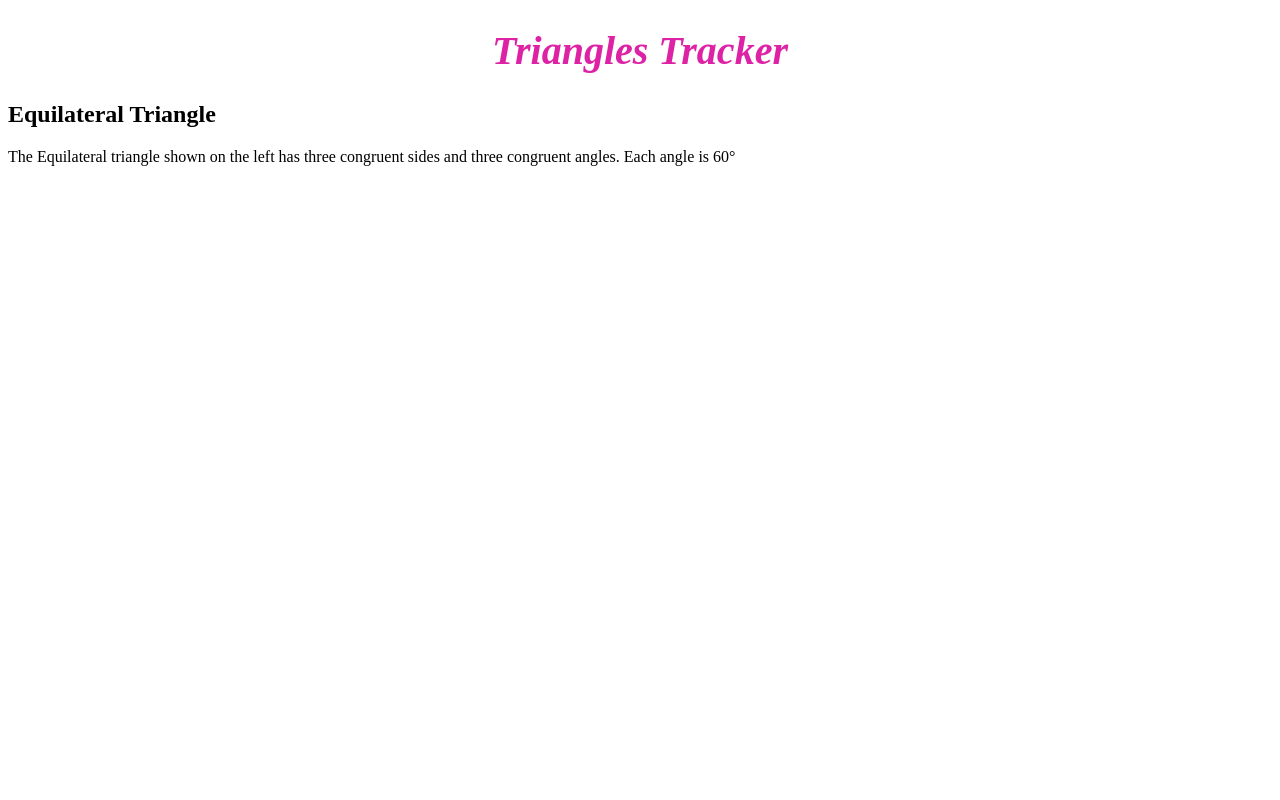
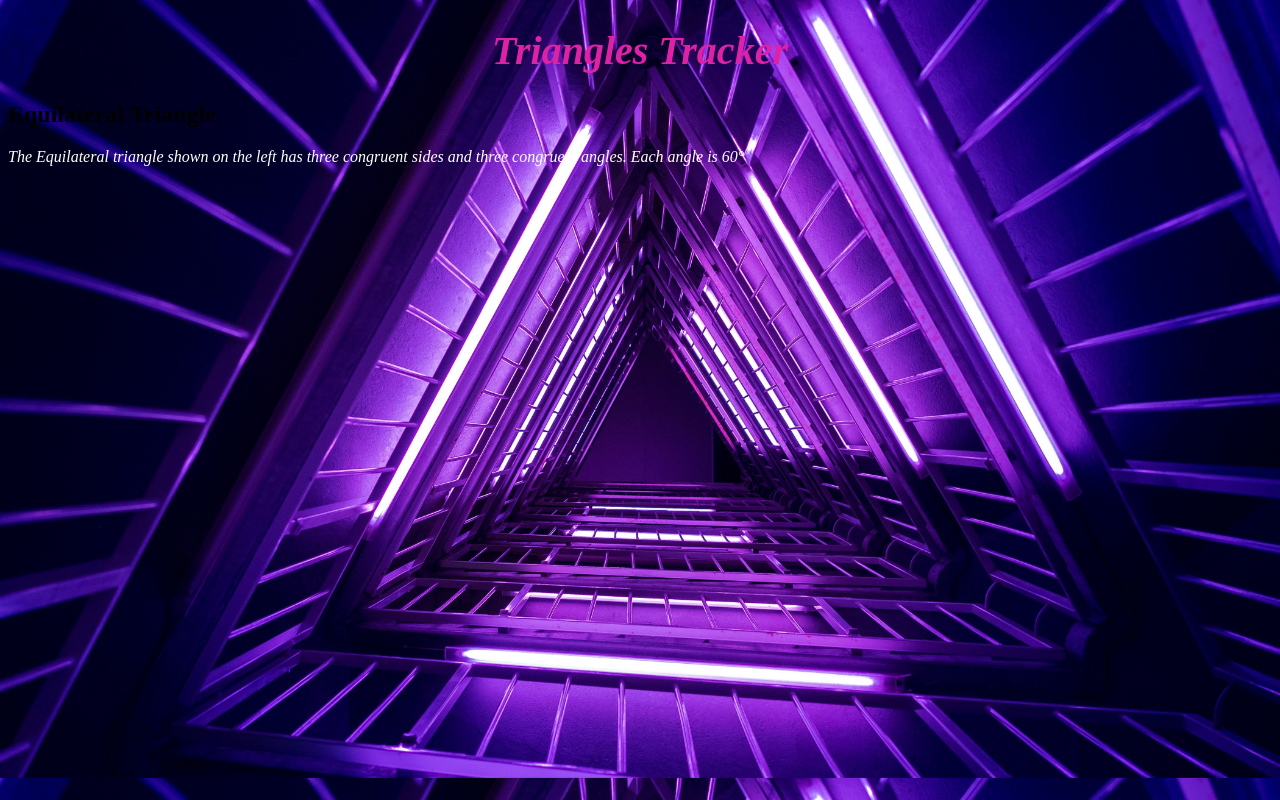
Before and after one commit to Neema2018/Triangle-Tracker, a plain HTML site: page index.html in a window 1280 px wide. Drawn offline with Linux system fonts and the light colour scheme; a script that the page names is missing.

Commit message:
Add styles.css

```diff
--- a/css/styles.css
+++ b/css/styles.css
@@ -4,3 +4,11 @@
     text-align: center;
     font-size: 40px;
 }
+body{
+    background-image: url(../images/8k.jpg);
+    background-size: cover;
+}
+.equilateral{
+    color: white;
+    font-style: oblique;
+}
```
